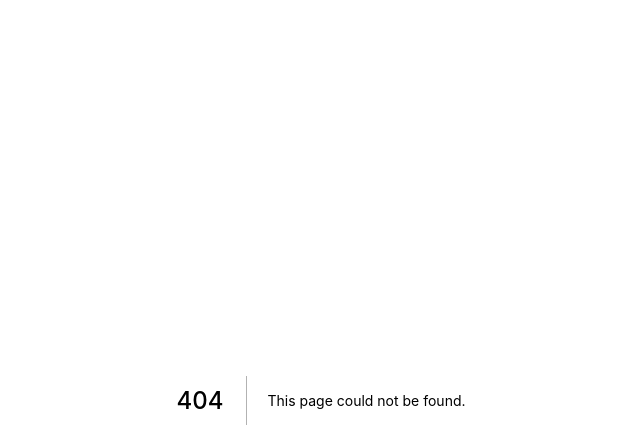
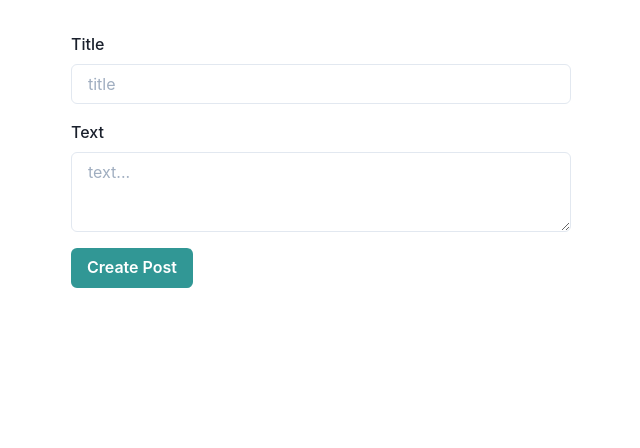
Before and after one commit to aliarslanansari/lireddit_fullstack_app, a Next.js app in the folder frontend/: page /create-post in a window 1280 px wide. Before the commit this address had no page. Shown: the top 448 px of the page, without its empty margins (319-959 px from the left). Built offline with nearby package versions, Linux system fonts and the light colour scheme.

Commit message:
Create Post UI and graphql types generation done

```diff
--- a/frontend/src/components/InputField.tsx
+++ b/frontend/src/components/InputField.tsx
@@ -1,8 +1,9 @@
 import {
   FormControl,
+  FormErrorMessage,
   FormLabel,
   Input,
-  FormErrorMessage,
+  Textarea,
 } from "@chakra-ui/react"
 import { useField } from "formik"
 import React, { InputHTMLAttributes } from "react"
@@ -11,18 +12,24 @@ type InputFieldProps = InputHTMLAttributes<HTMLInputElement> & {
   name: string
   label: string
   placeholder: string
+  textarea?: boolean
 }
 
-const InputField: React.FC<InputFieldProps> = ({ label, size:_, ...props }) => {
+const InputField: React.FC<InputFieldProps> = ({
+  label,
+  textarea,
+  size: _,
+  ...props
+}) => {
+  let InputOrTextArea: any = Input
+  if (textarea) {
+    InputOrTextArea = Textarea
+  }
   const [field, { error }] = useField(props)
   return (
     <FormControl isInvalid={!!error}>
       <FormLabel htmlFor={field.name}>{label}</FormLabel>
-      <Input
-        {...field}
-        {...props}
-        id={field.name}
-      />
+      <InputOrTextArea {...field} {...props} id={field.name} />
       {error ? <FormErrorMessage>{error}</FormErrorMessage> : null}
     </FormControl>
   )
--- /dev/null
+++ b/frontend/src/graphql/mutations/createPost.graphql
@@ -0,0 +1,6 @@
+mutation CreatePost($input: PostInput!) {
+  createPost(input: $input) {
+    id
+    createdAt
+  }
+}
--- /dev/null
+++ b/frontend/src/pages/create-post.tsx
@@ -0,0 +1,44 @@
+import { Box, Button } from "@chakra-ui/react"
+import { Form, Formik } from "formik"
+import React from "react"
+import InputField from "../components/InputField"
+import Wrapper from "../components/Wrapper"
+
+interface CreatePostProps {}
+
+const CreatePost: React.FC<CreatePostProps> = ({}) => {
+  return (
+    <Wrapper variant="small">
+      <Formik
+        initialValues={{ title: "", text: "" }}
+        onSubmit={async (values, { setErrors }) => {
+          console.log({ values })
+        }}
+      >
+        {({ isSubmitting }) => (
+          <Form>
+            <InputField name="title" label="Title" placeholder="title" />
+            <Box mt={4}>
+              <InputField
+                name="text"
+                label="Text"
+                placeholder="text..."
+                textarea
+              />
+            </Box>
+            <Button
+              mt={4}
+              type="submit"
+              colorScheme="teal"
+              isLoading={isSubmitting}
+            >
+              Create Post
+            </Button>
+          </Form>
+        )}
+      </Formik>
+    </Wrapper>
+  )
+}
+
+export default CreatePost
```
Also changed, not shown: frontend/src/generated/graphql.tsx (+35 -2 lines), 2 other files (tests, documents, lock files or other folders).
